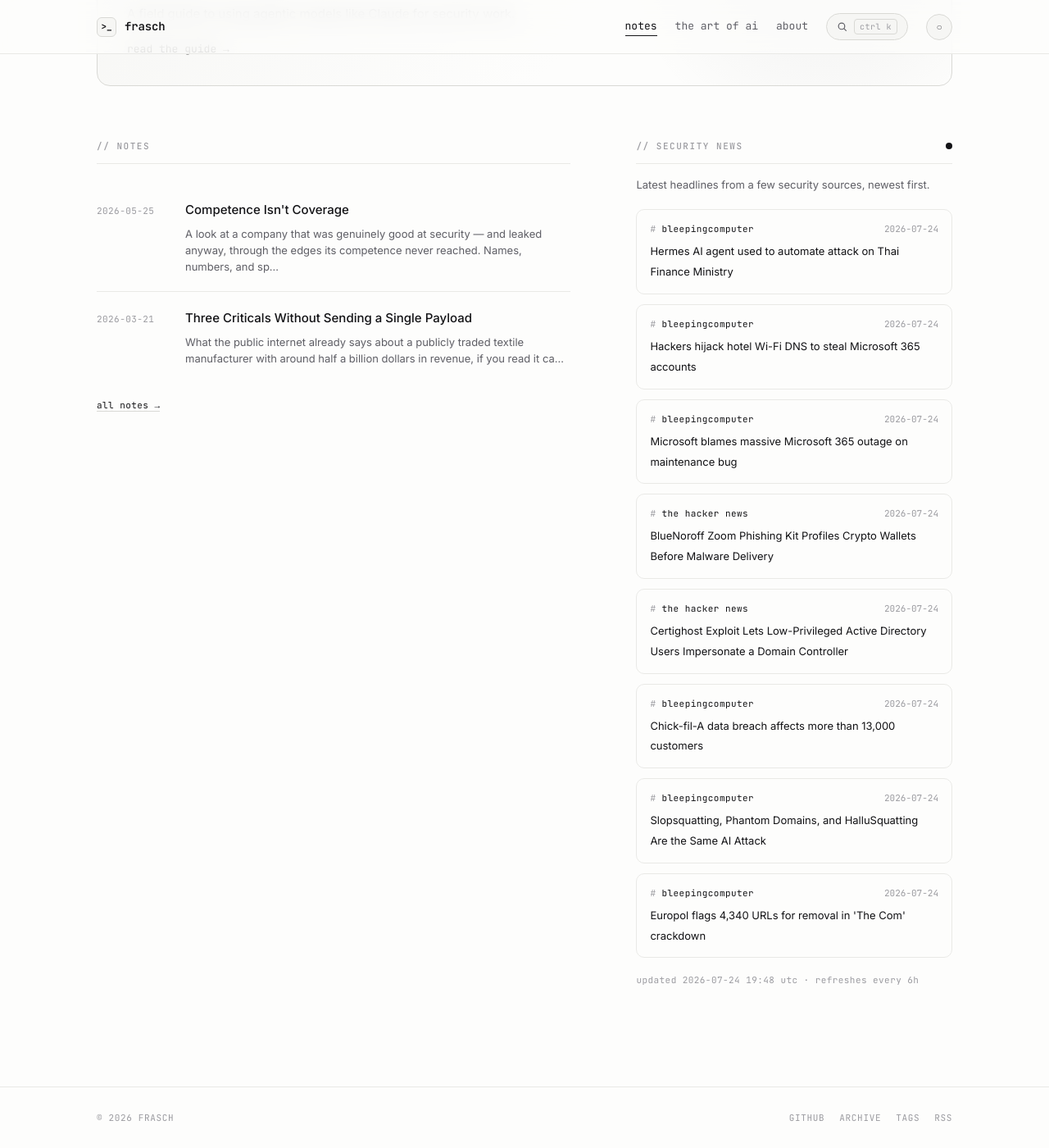
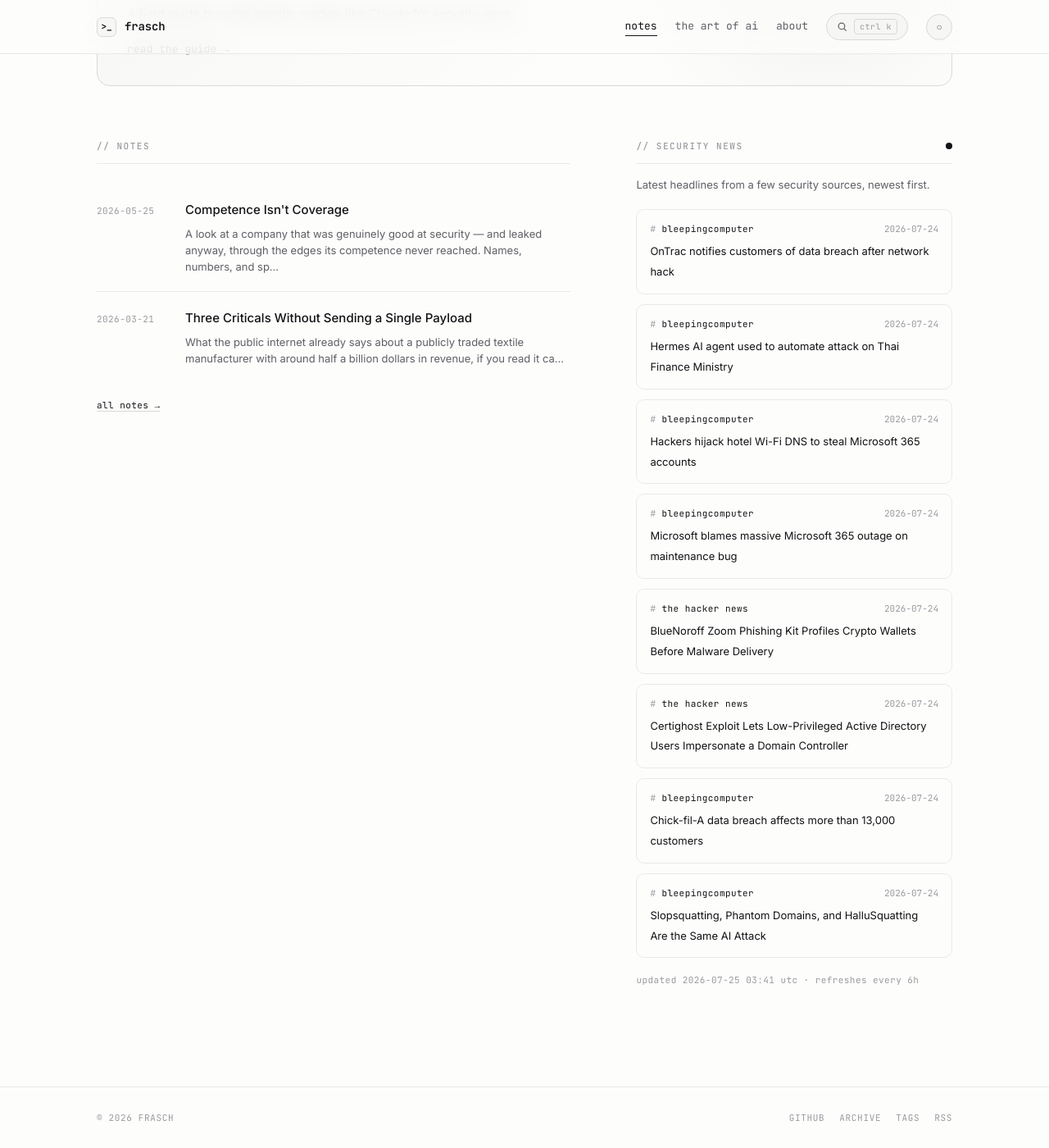
Before and after one commit to whoisfrasch/frasch, a Jekyll site: the page built from index.html, in a window 1280 px wide and 1400 px high, scrolled down 615 px. Shown: the whole window at 82% size. Built offline with Jekyll 4.4.1, drawn with Linux system fonts in a browser that asks for light colours.

Commit message:
Refresh security news feed

```diff
--- a/_data/news.json
+++ b/_data/news.json
@@ -1,6 +1,12 @@
 {
-  "updated": "2026-07-24T19:48:46Z",
+  "updated": "2026-07-25T03:41:20Z",
   "items": [
+    {
+      "source": "bleepingcomputer",
+      "title": "OnTrac notifies customers of data breach after network hack",
+      "link": "https://www.bleepingcomputer.com/news/security/ontrac-notifies-customers-of-data-breach-after-network-hack/",
+      "date": "2026-07-24T19:55:01Z"
+    },
     {
       "source": "bleepingcomputer",
       "title": "Hermes AI agent used to automate attack on Thai Finance Ministry",
@@ -42,12 +48,6 @@
       "title": "Slopsquatting, Phantom Domains, and HalluSquatting Are the Same AI Attack",
       "link": "https://www.bleepingcomputer.com/news/security/slopsquatting-phantom-domains-and-hallusquatting-are-the-same-ai-attack/",
       "date": "2026-07-24T14:01:11Z"
-    },
-    {
-      "source": "bleepingcomputer",
-      "title": "Europol flags 4,340 URLs for removal in 'The Com' crackdown",
-      "link": "https://www.bleepingcomputer.com/news/security/europol-flags-4-340-urls-for-removal-in-the-com-crackdown/",
-      "date": "2026-07-24T12:56:53Z"
     }
   ]
 }
```
